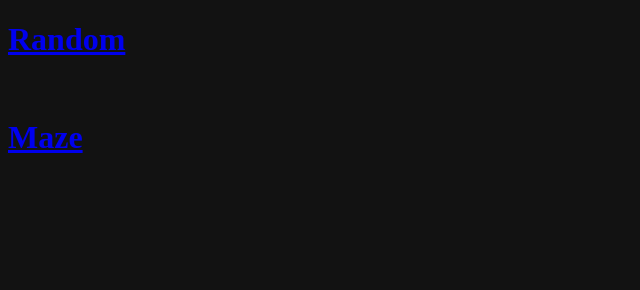
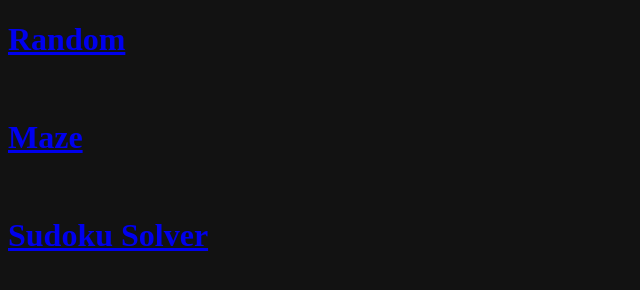
Before and after one commit to ybk5053/ybk5053.github.io, a plain HTML site: page index.html in a window 1280 px wide. Shown: the whole page, without its empty margins (0-640 px from the left). Drawn offline with Linux system fonts and the light colour scheme.

Commit message:
Add link to Sudoku Solver in index.html

```diff
--- a/index.html
+++ b/index.html
@@ -8,5 +8,7 @@
         <br>
         <h1><a href="/maze">Maze</a></h1>
         <br>
+        <h1><a href="/sudoku">Sudoku Solver</a></h1>
+        <br>
     </body>
 </html>
```
